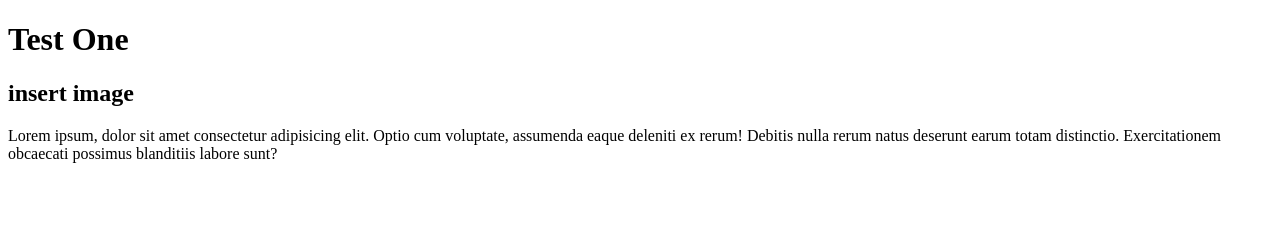
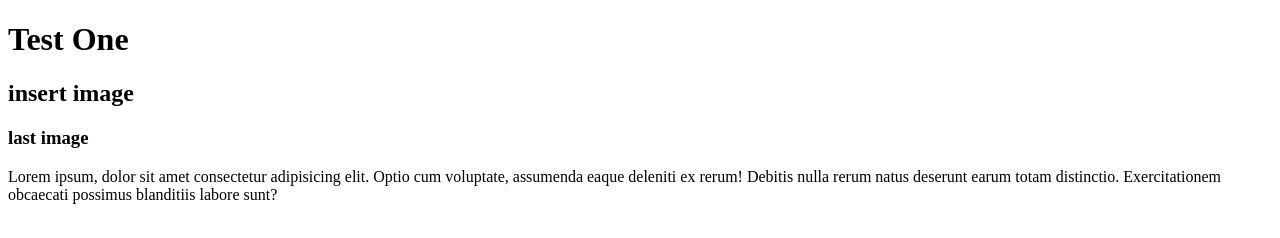
Before and after one commit to tim261262/crap-portfolio, a plain HTML site: page index.html in a window 1280 px wide. Drawn offline with Linux system fonts and the light colour scheme.

Commit message:
added last  image

```diff
--- a/index.html
+++ b/index.html
@@ -8,6 +8,7 @@
 <body>
     <h1>Test One</h1>
     <h2>insert image</h2>
+    <h3>last image</h3>
     <p>Lorem ipsum, dolor sit amet consectetur adipisicing elit. Optio cum voluptate, assumenda eaque deleniti ex rerum! Debitis nulla rerum natus deserunt earum totam distinctio. Exercitationem obcaecati possimus blanditiis labore sunt?</p>
 </body>
 </html>
```
